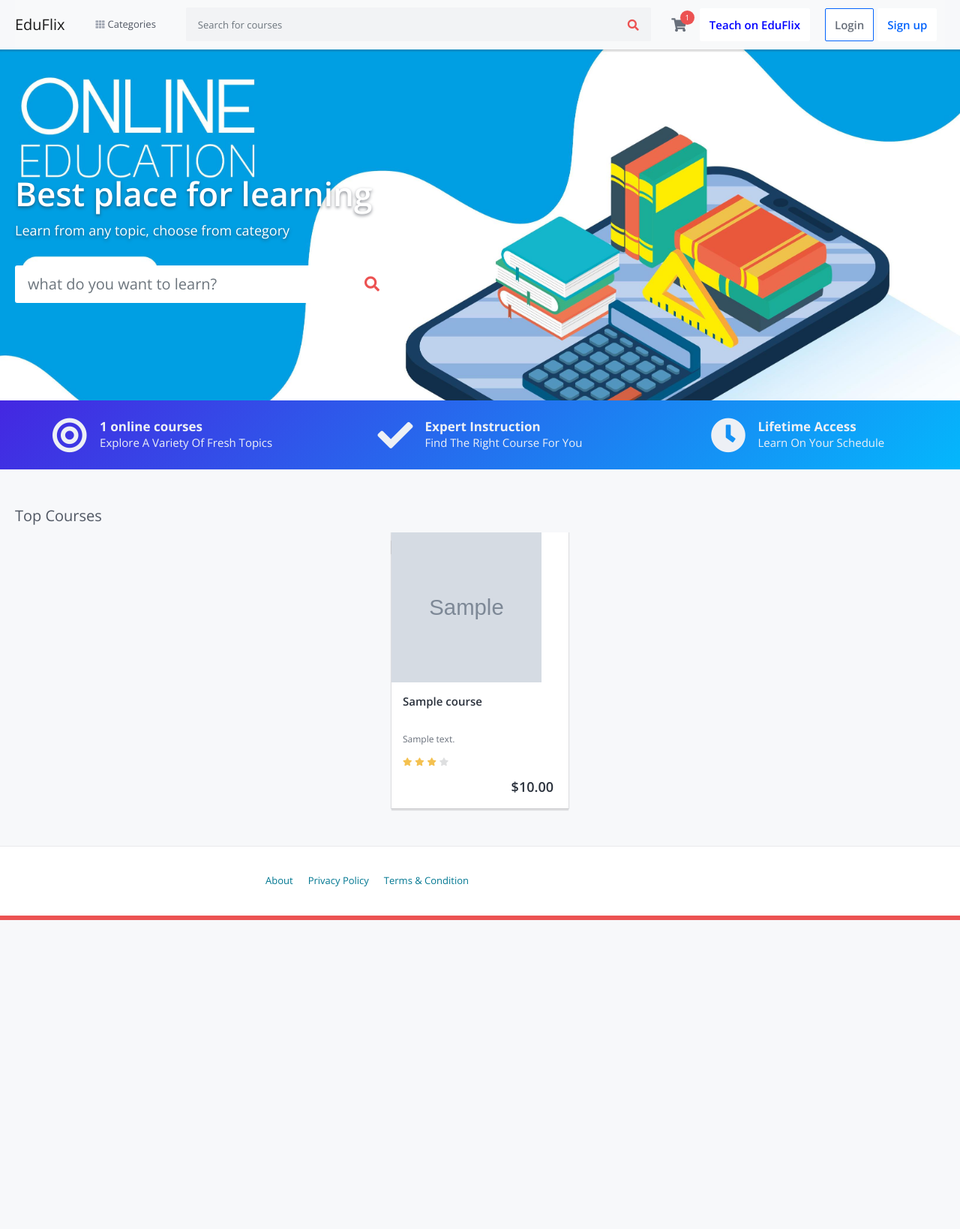
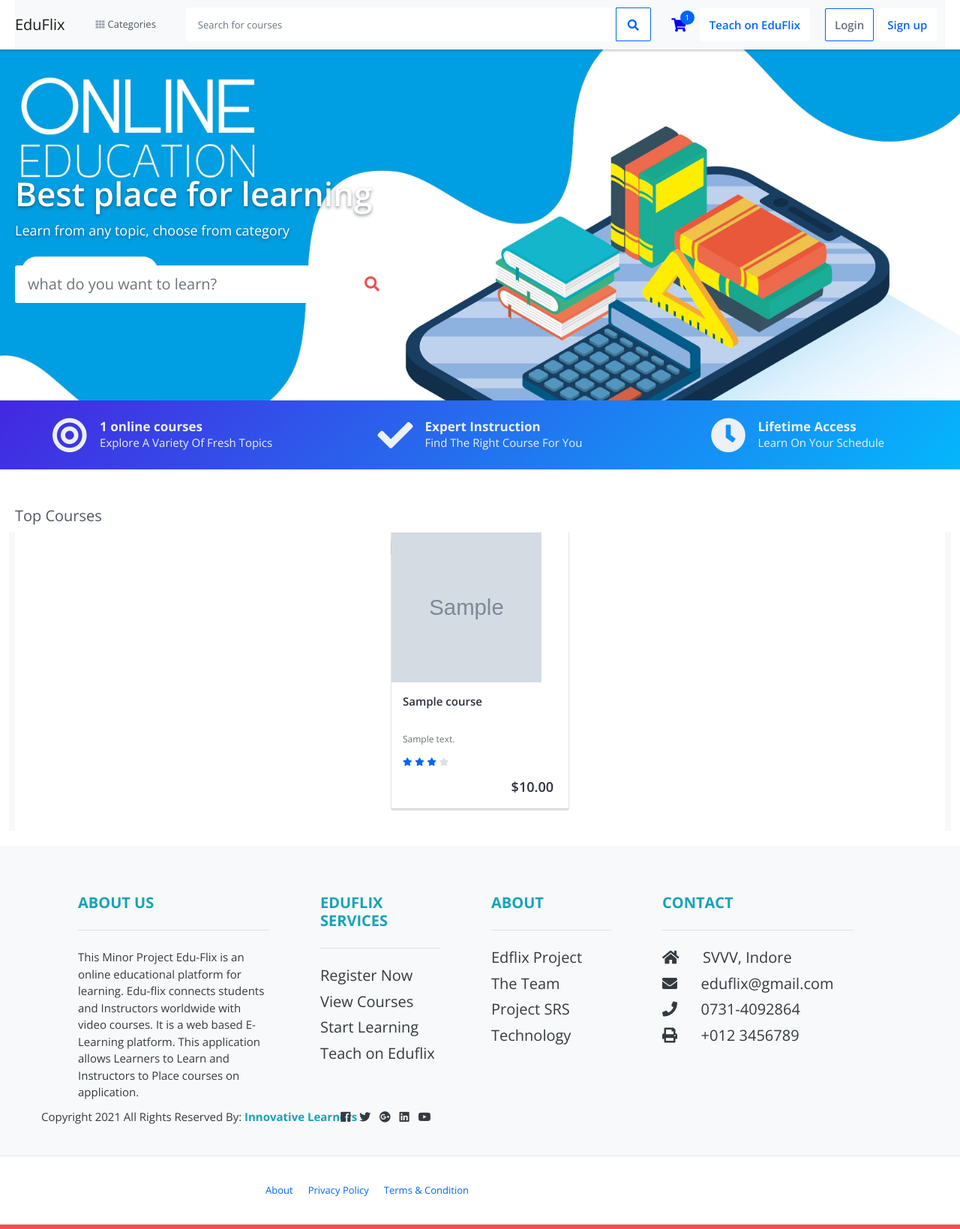
Before and after one commit to Mahak-Bhansali/EduFlix_Project, a Django app: template templates/index.html in a window 1280 px wide. Shown: the whole page at 75% size. Before the commit the page ends 1227 px from the top, so only its background shows below. Run offline with Django 3.2, Linux system fonts and the light colour scheme; the template is opened without the code that fills it: most values are stand-ins (such as "Sample title", 1, 10 or a date in 2020); grey boxes marked "Sample" are stand-in pictures; some libraries are stand-ins or nearby versions.

Commit message:
main css updated

```diff
--- a/static/frontend/css/main.css
+++ b/static/frontend/css/main.css
@@ -1,33 +1,33 @@
 
 html {
-    color: #222;
+    color: #0464fc;
     font-size: 1em;
     line-height: 1.4;
 }
 
 :-moz-selection {
-    background: #b3d4fc;
+    background: #0464fc;
     text-shadow: none;
 }
 
 ::selection {
-    background: #b3d4fc;
+    background: #0464fc;
     text-shadow: none;
 }
 
 body {
     font-family: 'Open Sans', sans-serif;
     padding-right: 0 !important;
-    color: #29303b;
+    color:black;
     font-size: 15px;
 }
 
 body.white-bg {
-    background: #fff;
+    background: white;
 }
 
 body.gray-bg {
-    background: #f7f8fa;
+    background: white;
 }
 
 body.modal-open {
@@ -47,12 +47,13 @@ input[type="button"] {
 }
 
 a {
-    color: #007791;
+    color: #0464fc;
+    text-color:green;
 }
 
 a:hover {
     text-decoration: none;
-    color: white;
+    color: black;
 }
 
 *[data-toggle="modal"],
@@ -82,7 +83,7 @@ label {
 }
 
 .btn {
-    color:blue;
+    color:#0464fc;
     background-color: white;
     border-color:white;
     padding: 11px 12px;
@@ -110,7 +110,7 @@ input:focus {
 }
 
 .rating i.filled {
-    color: #f4c150;
+    color: #0464fc;
 }
 
 .rating i.half-filled {
@@ -216,8 +217,8 @@ input:focus {
 }
 
 .search-box input {
-    background-color: #f2f3f5;
-    border: 1px solid #f2f3f5;
+    background-color: white;
+    border: 1px solid white;
     height: 45px;
     padding: 0 15px;
     border-radius: 2px 0 0 2px;
@@ -225,30 +226,31 @@ input:focus {
 }
 
 .search-box input:focus {
-    background-color: #fff;
+    background-color: #0464fc;
     border-color: #dedfe0;
     border-right-color: transparent;
 }
 
 .search-box input:focus + .input-group-append button {
-    background-color: #fff;
-    border-color: #dedfe0;
+    background-color: #0464fc;
+    border-color: #0464fc;
     border-left-color: transparent;
 }
 
 .search-box button {
-    border: 1px solid #f2f3f5;
+    border: 1px solid #0464fc;
     border-radius: 0 2px 2px 0;
     font-size: 15px;
     padding: 10px 15px;
-    background: #f2f3f5;
-    color: #ec5252;
-}
+    background: white;
+    color: #0464fc;
+}
+/* navbar search box*/
 
 .search-box button:hover,
 .search-box button:focus {
-    background-color: #ec5252 !important;
-    border-color: #ec5252;
+    background-color: #0464fc !important;
+    border-color: #0464fc;
     color: #fff;
 }
 
@@ -279,7 +281,7 @@ input:focus {
     position: absolute;
     top: 14px;
     right: 2px;
-    background-color: #ec5252;
+    background-color: #0464fc;
     border-radius: 15px;
     color: #fff;
     font-size: 10px;
@@ -297,15 +299,15 @@ input:focus {
     line-height: 45px;
     display: inline-block;
     border-radius: 50%;
-    color: #686f7a;
+    color: rgb(4, 4, 243);
     border: 1px solid transparent;
     margin: 10px 0;
     font-size: 18px;
 }
 
 .menu-icon-box .icon a:hover {
-    background: rgba(20, 23, 28, .05);
-    border-color: rgba(20, 23, 28, .05);
+    background: #0464fc;
+    border-color: #0464fc;
 }
 
 .menu-icon-box:hover > .dropdown {
--- a/templates/index.html
+++ b/templates/index.html
@@ -153,4 +153,122 @@
         </div>
     </section>
 
+
+  <footer class="bg-light text-dark pt-5 pb-4">
+
+    <div class="container text-center text-md-left">
+
+      <div class="row text-center text-md-left">
+
+        <div class="col-md-3 col-lg-3 col-xl-3 mx-auto mt-3 ">
+          <div class="h5 text-uppercase mb-4 font-weight-bold text-info ">About us </div>
+          <hr class="mb-4">
+          <p>This Minor Project Edu-Flix is an online educational platform for learning. Edu-flix connects students and
+            Instructors worldwide with video courses. It is a web based E-Learning platform. This application allows
+            Learners to Learn and Instructors to Place courses on application.</p>
+
+        </div>
+
+        <div class="col-md-2 col-lg-2 col-xl-2 mx-auto mt-3 ">
+          <h5 class="h5 text-uppercase mb-4 font-weight-bold text-info">Eduflix Services<h5>
+              <hr class="mb-4">
+              <p>
+                <a href="#" class="text-dark" style="text-decoration: none;">Register Now</a>
+              </p>
+              <p>
+                <a href="#" class="text-dark" style="text-decoration: none;">View Courses</a>
+              </p>
+              <p>
+                <a href="#" class="text-dark" style="text-decoration: none;">Start Learning</a>
+              </p>
+              <p>
+                <a href="#" class="text-dark" style="text-decoration: none;">Teach on Eduflix</a>
+              </p>
+
+        </div>
+
+        <div class="col-md-3 col-lg-2 col-xl-2 mx-auto mt-3">
+          <h5 class="h5 text-uppercase mb-4 font-weight-bold text-info">About<h5>
+              <hr class="mb-4">
+              <p>
+                <a href="#" class="text-dark" style="text-decoration: none;">Edflix Project</a>
+              </p>
+              <p>
+                <a href="#" class="text-dark" style="text-decoration: none;">The Team</a>
+              </p>
+              <p>
+                <a href="#" class="text-dark" style="text-decoration: none;">Project SRS</a>
+              </p>
+              <p>
+                <a href="#" class="text-dark" style="text-decoration: none;">Technology</a>
+              </p>
+
+        </div>
+
+        <div class="col-md-4 col-lg-3 col-xl-3 mx-auto mt-3 ">
+          <h5 class="h5 text-uppercase mb-4 font-weight-bold text-info ">Contact<h5>
+              <hr class="mb-4">
+              <p>
+                <li class="fas fa-home mr-3 list-inline-item"></li>&nbsp;&nbsp; SVVV, Indore
+              </p>
+              <p>
+                <li class="fas fa-envelope mr-3 list-inline-item"></li>&nbsp;&nbsp; eduflix@gmail.com
+              </p>
+              <p>
+                <li class="fas fa-phone mr-3 list-inline-item"></li>&nbsp;&nbsp; 0731-4092864
+              </p>
+              <p>
+                <li class="fas fa-print mr-3 list-inline-item"></li>&nbsp;&nbsp; +012 3456789
+              </p>
+
+        </div>
+
+        <hr class="mb-4">
+        <div class="row d-flex justify-content-center">
+          <div>
+            <p>
+              Copyright 2021 All Rights Reserved By:
+              <a href="#" style="text-decoration:none">
+                <strong class="text-info"> Innovative Learners</strong>
+              </a>
+            </p>
+
+          </div>
+        </div>
+
+
+        <div class="row d-flex justify-content-center">
+          <div class="text-center">
+            <ul class="list-unstyled list-inline">
+              <li class="list-inline-item">
+                <a href="3" class="text-dark">
+              <li class="fab fa-facebook"></li></a>
+              </li>
+              <li class="list-inline-item">
+                <a href="3" class="text-dark">
+              <li class="fab fa-twitter"></li></a>
+              </li>
+              <li class="list-inline-item">
+                <a href="3" class="text-dark">
+              <li class="fab fa-google-plus"></li></a>
+              </li>
+              <li class="list-inline-item">
+                <a href="3" class="text-dark">
+              <li class="fab fa-linkedin"></li></a>
+              </li>
+              <li class="list-inline-item">
+                <a href="3" class="text-dark">
+              <li class="fab fa-youtube"></li></a>
+              </li>
+            </ul>
+
+          </div>
+        </div>
+
+
+      </div>
+    </div>
+  </footer>
+
+
 {% endblock %}
```
Also changed, not shown: other parts of static/frontend/css/main.css (+16 -12 lines), accounts/migrations/0003_auto_20210516_1151.py (added), courses/migrations/0007_auto_20210516_1151.py (added), db.sqlite3.
